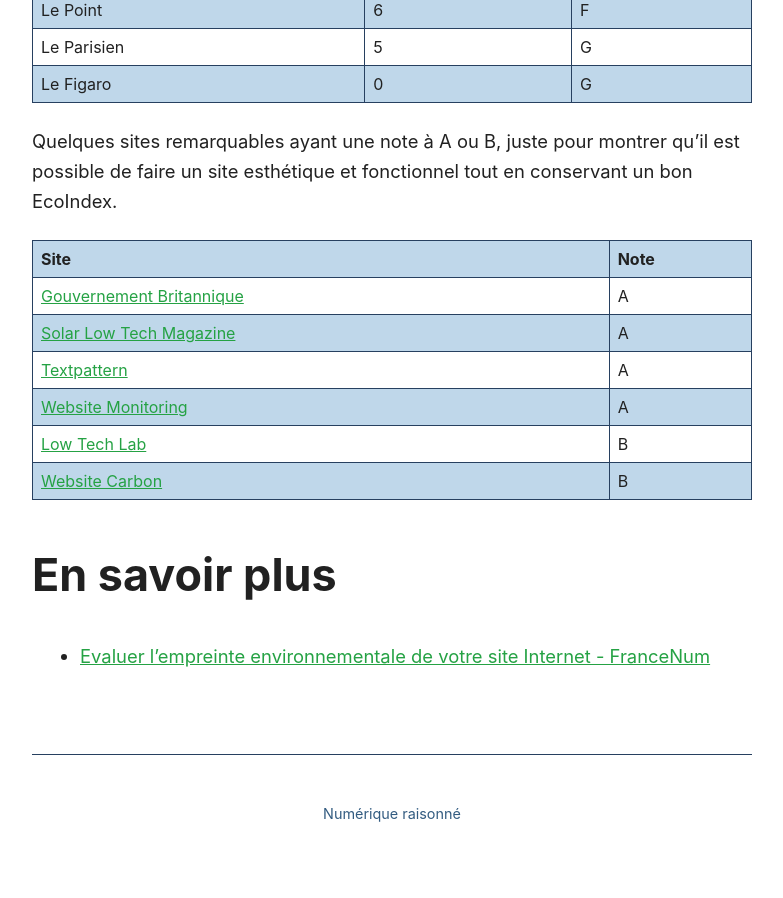
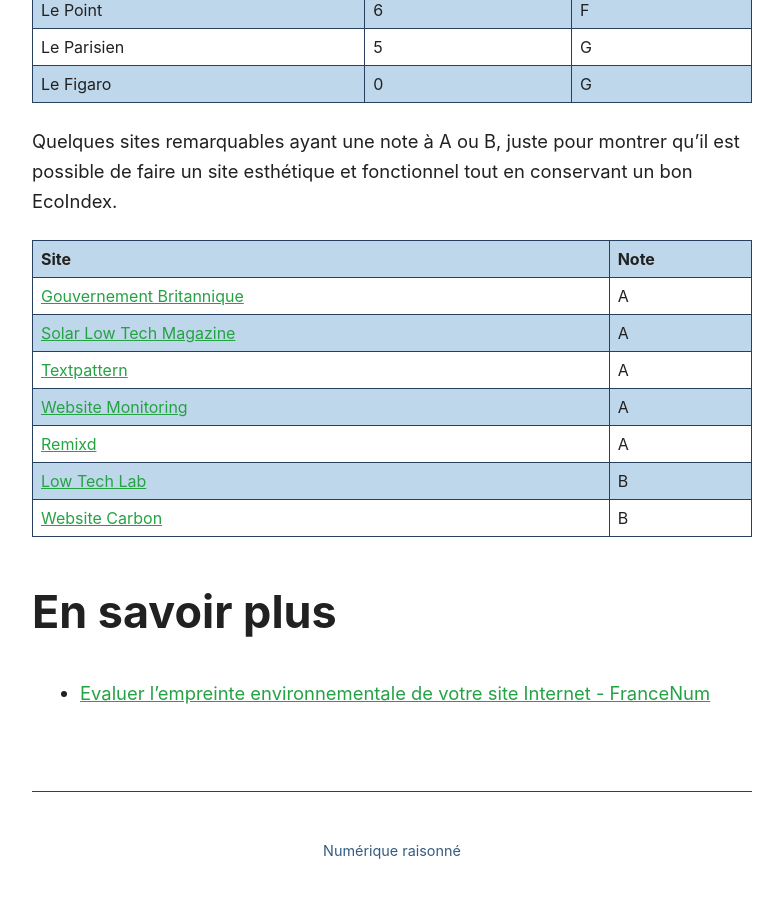
Before and after one commit to Slandais/slandais.github.io, a Jekyll site: the page built from _posts/2021-05-08-analyserSonSite.md, in a window 1280 px wide and 900 px high, scrolled down 2598 px. Shown: the whole window, without its empty margins (248-1031 px from the left). Built offline with Jekyll 4.4.1, drawn with Linux system fonts in a browser that asks for light colours; before the commit the page ends 3461 px from its top, so only the background shows below that.

Commit message:
Update 2021-05-08-analyserSonSite.md

```diff
--- a/_posts/2021-05-08-analyserSonSite.md
+++ b/_posts/2021-05-08-analyserSonSite.md
@@ -74,6 +74,7 @@
 | [Solar Low Tech Magazine](https://solar.lowtechmagazine.com)          | A |
 | [Textpattern](https://textpattern.com/)          | A |
 | [Website Monitoring](https://www.appbeat.io/)          | A |
+| [Remixd](https://www.remixd.com/)          | A |
 | [Low Tech Lab](https://lowtechlab.org/fr)           | B |
 | [Website Carbon](https://www.websitecarbon.com) |  B |
 
```
